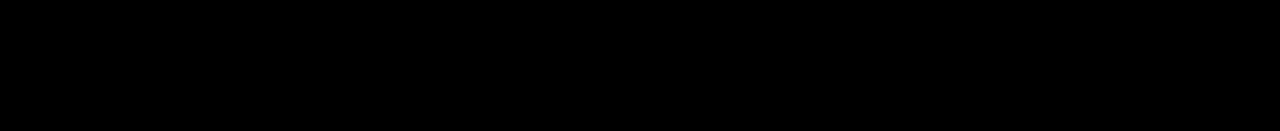
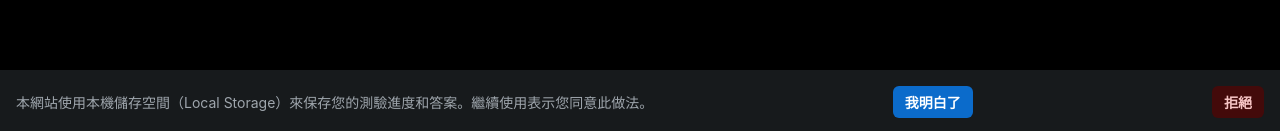
Before and after one commit to KoukeNeko/mock_exam_app, a React (Vite) app: page / in a window 1280 px wide. Shown: the part 666-797 px from the top of the page. Built offline with nearby package versions, Linux system fonts and the light colour scheme.

Commit message:
feat: enhance storage consent banner UI and options
- Update "本地" to "本機" for better traditional Chinese terminology
- Add decline button with history.go(-1) functionality
- Improve user choice by providing explicit consent options

```diff
--- a/src/components/Bookshelf.jsx
+++ b/src/components/Bookshelf.jsx
@@ -43,6 +43,14 @@ const Bookshelf = ({ onQuizSelect }) => {
   const [selectedQuiz, setSelectedQuiz] = useState(null);
   const [showStartPrompt, setShowStartPrompt] = useState(false);
   const [quizToStart, setQuizToStart] = useState(null);
+  const [showStorageConsent, setShowStorageConsent] = useState(() => {
+    return !localStorage.getItem('storage_consent');
+  });
+
+  const handleStorageConsent = () => {
+    localStorage.setItem('storage_consent', 'true');
+    setShowStorageConsent(false);
+  };
 
   useEffect(() => {
     const loadQuizzes = async () => {
@@ -166,6 +174,47 @@ const Bookshelf = ({ onQuizSelect }) => {
   return (
     <CssVarsProvider>
       <Container maxWidth="lg" sx={{ background: 'transparent' }}>
+        {showStorageConsent && (
+          <Sheet
+            variant="soft"
+            color="neutral"
+            sx={{
+              position: 'fixed',
+              bottom: 0,
+              left: 0,
+              right: 0,
+              p: 2,
+              zIndex: 1000,
+              display: 'flex',
+              gap: 2,
+              alignItems: 'center',
+              justifyContent: 'space-between',
+              boxShadow: 'sm',
+              borderTopLeftRadius: 'sm',
+              borderTopRightRadius: 'sm',
+            }}
+          >
+            <Typography level="body-sm">
+              本網站使用本機儲存空間（Local Storage）來保存您的測驗進度和答案。繼續使用表示您同意此做法。
+            </Typography>
+            <Button
+              size="sm"
+              variant="solid"
+              color="primary"
+              onClick={handleStorageConsent}
+            >
+              我明白了
+            </Button>
+            <Button
+              size="sm"
+              variant="soft"
+              color="danger"
+              onClick={() => window.history.go(-1)}
+            >
+              拒絕
+            </Button>
+          </Sheet>
+        )}
         <Sheet
           sx={{
             width: '100%',
```
